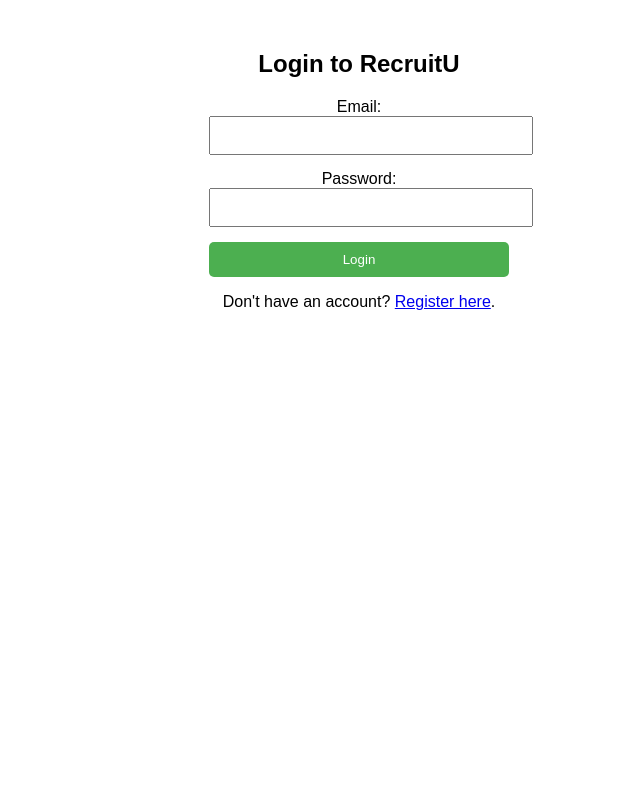
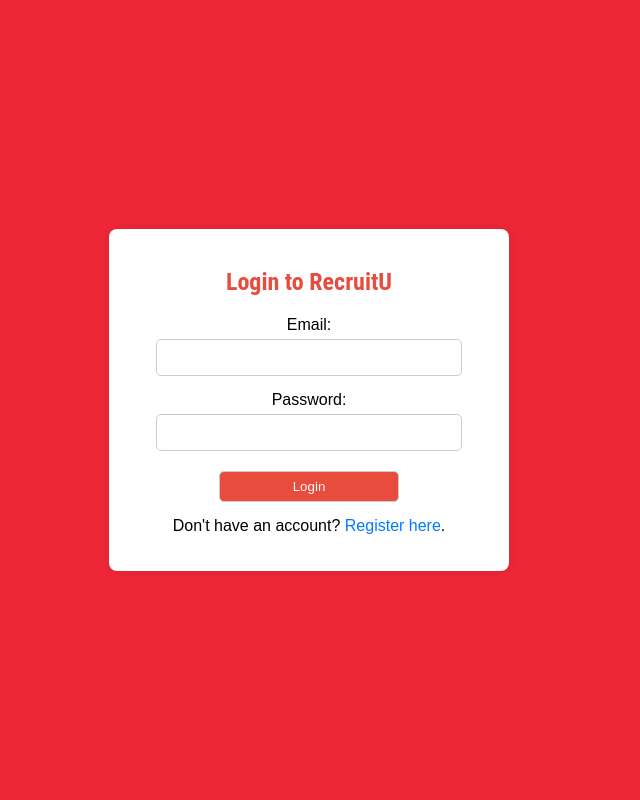
Before and after one commit to KyleSinclair89/CSC482, a PHP site: page /RecruitULogin.php in a window 1280 px wide. Shown: the whole page, without its empty margins (281-921 px from the left). Run offline with PHP 8.4, Linux system fonts and the light colour scheme.

Commit message:
Update loginStyle.css

```diff
--- a/loginStyle.css
+++ b/loginStyle.css
@@ -1,78 +1,94 @@
+/* loginStyle.css */
+
 body {
     font-family: Arial, sans-serif;
-    text-align: center;
-    margin: 50px;
+    margin: 0;
+    padding: 0;
+    height: 100vh;
+    display: flex;
+    justify-content: center;
+    align-items: center;
+    background-color: #EE2737;
 }
 
 .login-container {
-    max-width: 300px;
-    margin: 0 auto;
+    background-color: #fff;
+    margin-right: 100px;
+    padding: 20px;
+    border-radius: 8px;
+    box-shadow: 0px 0px 10px rgba(0, 0, 0, 0.1);
+    max-width: 400px;
+    width: 90%;
+    box-sizing: border-box; /* Include padding and border in the total width and height */
 }
 
-.login-container input {
-    width: 100%;
+h2 {
+    text-align: center;
+    margin-bottom: 20px;
+    font-family: 'Roboto Condensed', sans-serif; /* Sporty Font */
+    color: #e74c3c; /* Sporty Color */
+}
+
+header {
+    margin-left: 60px;
+    margin-right: 60px;
+    text-align: center;
+    padding: 40px; /* Adjust the padding here */
+    font-weight: bold;
+}
+form {
+    text-align: center;
+}
+
+label {
+    display: block;
+    margin-bottom: 5px;
+}
+
+.logo {
+            width: 250px;
+            margin: 0 auto 20px; /* Center the logo and add margin at the bottom */
+            display: block;
+        }
+
+input[type="email"],
+input[type="password"]{
+    width: 85%;
     padding: 10px;
     margin-bottom: 15px;
+    border: 1px solid #ccc;
+    border-radius: 5px;
+    box-sizing: border-box; /* Include padding and border in the total width and height */
 }
 
-.login-container button {
-    width: 100%;
-    padding: 10px;
-    background-color: #4CAF50;
-    color: white;
+button[type="submit"] {
+    background-color: #e74c3c;
+    width: 50%;
+    color: #fff;
     border: none;
+    cursor: pointer;
+    padding: 7px;
+    margin-top: 5px;
+    border: 1px solid #ccc;
     border-radius: 5px;
-    cursor: pointer;
+    box-sizing: border-box;
+    transition: background-color 0.3s ease;
 }
 
-.register-container {
-    max-width: 400px;
-    margin: 0 auto;
-    background-color: #f9f9f9;
-    padding: 20px;
-    border-radius: 8px;
-    box-shadow: 0 0 10px rgba(0, 0, 0, 0.1);
+button[type="submit"]:hover {
+    background-color: #0056b3;
 }
 
-.register-container h2 {
-    color: #333;
+p {
+    margin-top: 15px;
+    text-align: center;
 }
 
-.register-container form {
-    margin-top: 20px;
+a {
+    color: #007bff;
+    text-decoration: none;
 }
 
-.register-container label {
-    display: block;
-    text-align: left;
-    margin-bottom: 5px;
-    color: #333;
+a:hover {
+    text-decoration: underline;
 }
-
-.register-container input {
-    width: 100%;
-    padding: 10px;
-    margin-bottom: 15px;
-    box-sizing: border-box;
-    border: 1px solid #ccc;
-    border-radius: 5px;
-}
-
-.register-container button {
-    width: 100%;
-    padding: 10px;
-    background-color: #4CAF50;
-    color: white;
-    border: none;
-    border-radius: 5px;
-    cursor: pointer;
-}
-
-.register-container p {
-    margin-top: 15px;
-    color: #555;
-}
-
-.register-container a {
-    color: #007BFF;
-}
```
